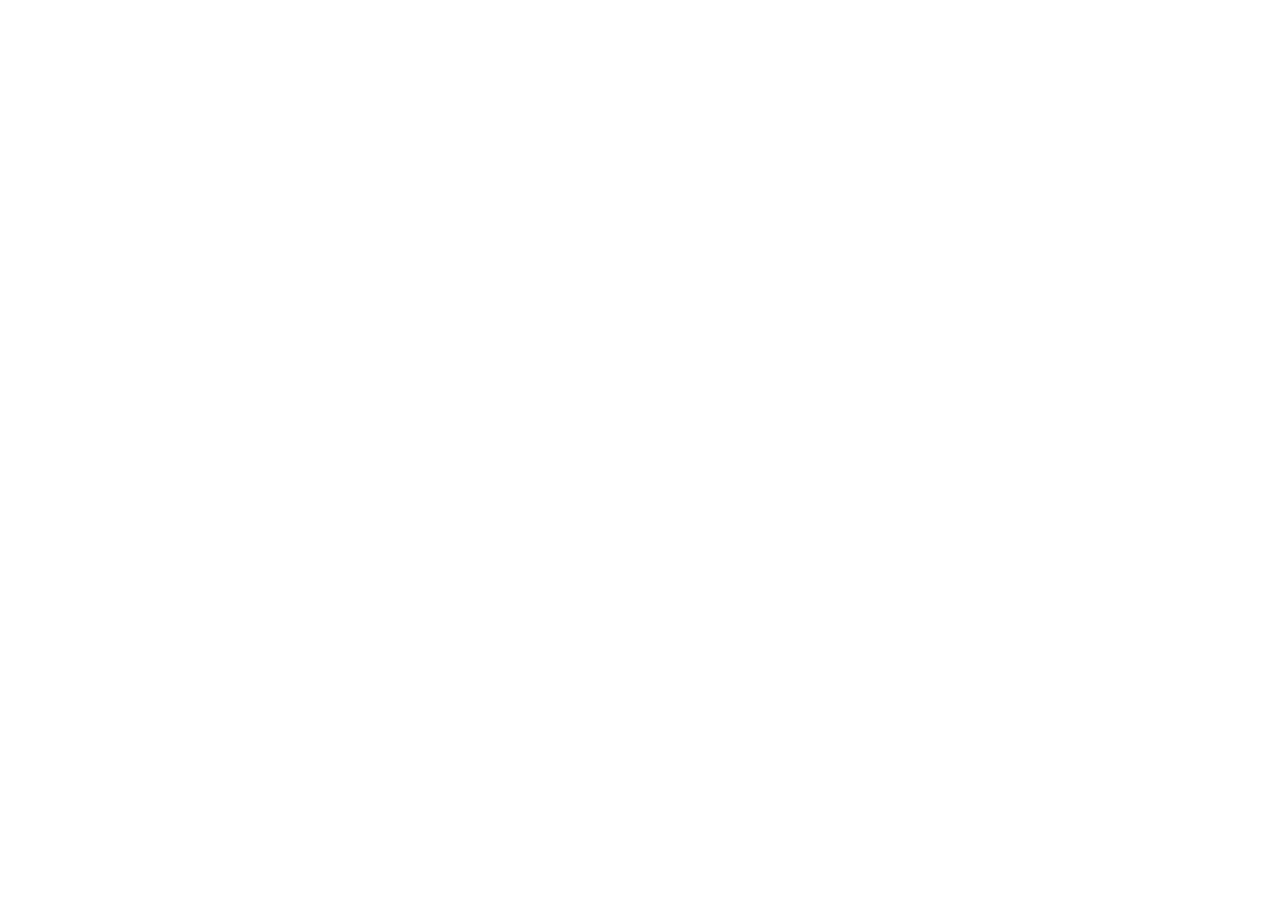
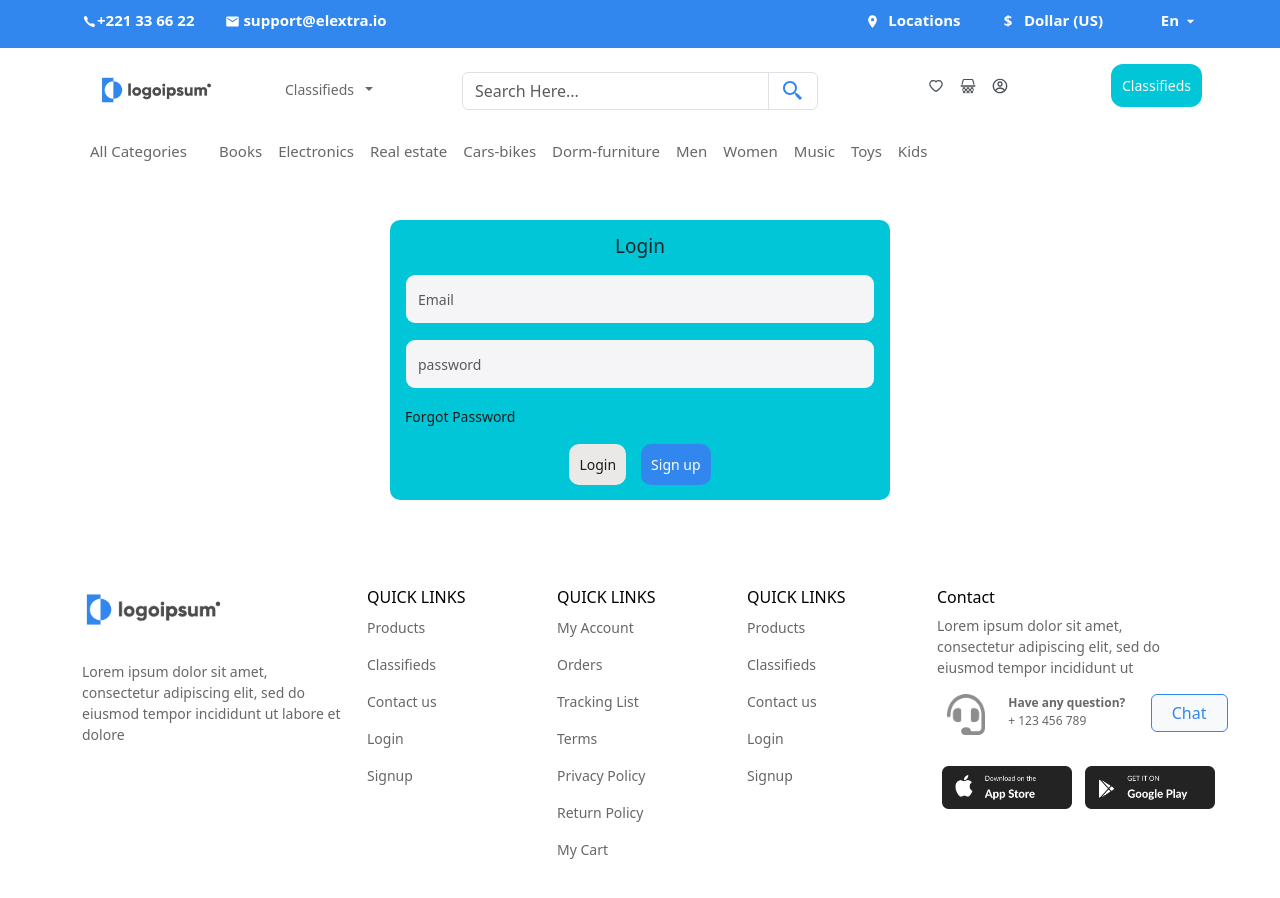
Before and after one commit to melath2020/lilac-ecom, a React (Create React App) app: page /login in a window 1280 px wide. Before the commit this address had no page. Before the commit the page ends 800 px from the top, so only its background shows below. Built offline with nearby package versions, Linux system fonts and the light colour scheme.

Commit message:
update-login-signup

```diff
--- a/src/App.css
+++ b/src/App.css
@@ -19,6 +19,20 @@
   --color-000000 :#000000;
   ---color-FFFFFF:#ebe8e8;
   --color-f0ecec :#f0ecec;
+
+  --color-777777:#777777;
+  --color-f5f5f7: #f5f5f7;
+
+  --color-131921:#131921;
+  --color-3b4149:  #3b4149;
+  --color-febd69:#febd69;
+  --color-232f2e:#232f2e;
+  --color-bf4800:#bf4800;
+  --color-f5f5f7: #f5f5f7;
+  --color-ededed:#ededed;
+
+  --color-1c1c1b:#1c1c1b;
+  --color-f2f2f2:#f2f2f2;
 }
 .gap-10{
   gap:10px;
@@ -247,3 +261,56 @@
  align-items: center;
 justify-content: center;
 }
+/* home-wrapper-4 ends */
+
+/*  auth card */
+
+.auth-card {
+  padding: 15px;
+  background-color: var(--color-00C6D7);
+  width:500px;
+  margin: 30px auto;
+  border-radius: 10px;
+}
+.auth-card h3 {
+  font-size: 19px;
+  font-weight: 500;
+  color: var(--color-4D4D4Dlor);
+}
+.auth-card p {
+  font-size: 13px;
+  color: var(--color-83878b6e);
+}
+
+.auth-card .form-control {
+  height: 50px;
+  background-color: var(--color-f5f5f7);
+  color: var(--color-777777);
+  font-size: 14px;
+  border-radius: 10px;
+  border-color: transparent;
+}
+.auth-card a {
+  font-size: 14px;
+  font-weight: 400;
+  color: var(--color-1c1c1b);
+}
+.signup {
+  background-color: var(--color-3187ED);
+  color: var(---color-FFFFFF);
+  border: none;
+  padding: 10px;
+  border-radius: 10px;
+}
+.login-btn{
+  background-color: var(---color-FFFFFF);
+  color: var(--color-232f2e);
+  border: none;
+  padding: 10px;
+  border-radius: 10px;
+}
+.signup:hover {
+  background-color: var(--color-131921);
+  color: white;
+}
+/*  auth card  ends*/
--- a/src/App.js
+++ b/src/App.js
@@ -4,6 +4,8 @@
 import Layout from './components/Layout';
 import Home from './pages/Home';
 import About from './pages/About';
+import Login from './pages/Login';
+import Signup from './pages/Signup';
 
 function App() {
   return (
@@ -13,6 +15,8 @@
     <Route path='/' element={<Layout/>}>
       <Route index element={<Home/>}/>
       <Route path='about' element={<About/>}/>
+      <Route path='login' element={<Login/>}/>
+      <Route path='signup' element={<Signup/>}/>
     </Route>
   </Routes>
   </BrowserRouter>
--- /dev/null
+++ b/src/components/CustomInput.jsx
@@ -0,0 +1,15 @@
+import React from 'react'
+
+const CustomInput = (props) => {
+    const {type,name,placeholder,classname,value,onChange,onBlur,disabled}=props
+  return (
+    <div>
+    <input type={type} name={name} placeholder={placeholder} className={`form-control ${classname}`}
+    value={value} onChange={onChange}
+    onBlur={onBlur}
+    disabled={disabled}/>
+</div>
+  )
+}
+
+export default CustomInput
--- /dev/null
+++ b/src/pages/Login.jsx
@@ -0,0 +1,39 @@
+import React from 'react'
+import { Link } from 'react-router-dom'
+import CustomInput from '../components/CustomInput'
+import Container from '../components/Container'
+
+const Login = () => {
+  return (
+   <>
+    <Container class1="login-wrapper py-1 home-wrapper-2">
+                <div className="row">
+                    <div className="col-12">
+                        <div className="auth-card">
+                            <h3 className='text-center mb-3'>Login</h3>
+                            <form action=""  className='d-flex flex-column gap-15'>
+                                <CustomInput type="email" name='email' placeholder='Email'
+                                />
+
+                                <CustomInput type="password" name='password' placeholder='password'
+                                        />
+
+
+                                <div>
+                                    <Link to="/forgot-password">Forgot Password</Link>
+                                    <div className='mt-3 d-flex justify-content-center gap-15  align-items-center'>
+                                        <Link className='button login-btn button border-0 '>Login</Link>
+                                        <Link className='button signup text-white' to="/signup">Sign up</Link>
+                                    </div>
+                                </div>
+                            </form>
+                        </div>
+                    </div>
+                </div>
+            </Container>
+
+   </>
+  )
+}
+
+export default Login
--- /dev/null
+++ b/src/pages/Signup.jsx
@@ -0,0 +1,44 @@
+import React from 'react'
+import Container from '../components/Container'
+import CustomInput from '../components/CustomInput'
+import { Link } from 'react-router-dom'
+
+const Signup = () => {
+  return (
+    <>
+    <Container class1="login-wrapper py-1 home-wrapper-2">
+                <div className="row">
+                    <div className="col-12">
+                        <div className="auth-card">
+                            <h3 className='text-center mb-3'>Sign Up</h3>
+                            <form action=""  className='d-flex flex-column gap-15'>
+
+                            <CustomInput type="text" name='firstname' placeholder='First Name'/>
+                            <CustomInput type="text" name='lastname' placeholder='Last Name'/>
+
+                                <CustomInput type="email" name='email' placeholder='Email'
+                                />
+
+                                <CustomInput type="password" name='password' placeholder='password'
+                                        />
+
+
+                                <div>
+                                    <Link to="/forgot-password">Forgot Password</Link>
+                                    <div className='mt-3 d-flex justify-content-center gap-15  align-items-center'>
+                                    <Link className='button signup text-white' to="/signup">Sign up</Link>
+                                        <Link className='button login-btn button border-0 ' to="/login">Login</Link>
+
+                                    </div>
+                                </div>
+                            </form>
+                        </div>
+                    </div>
+                </div>
+            </Container>
+
+   </>
+  )
+}
+
+export default Signup
```
